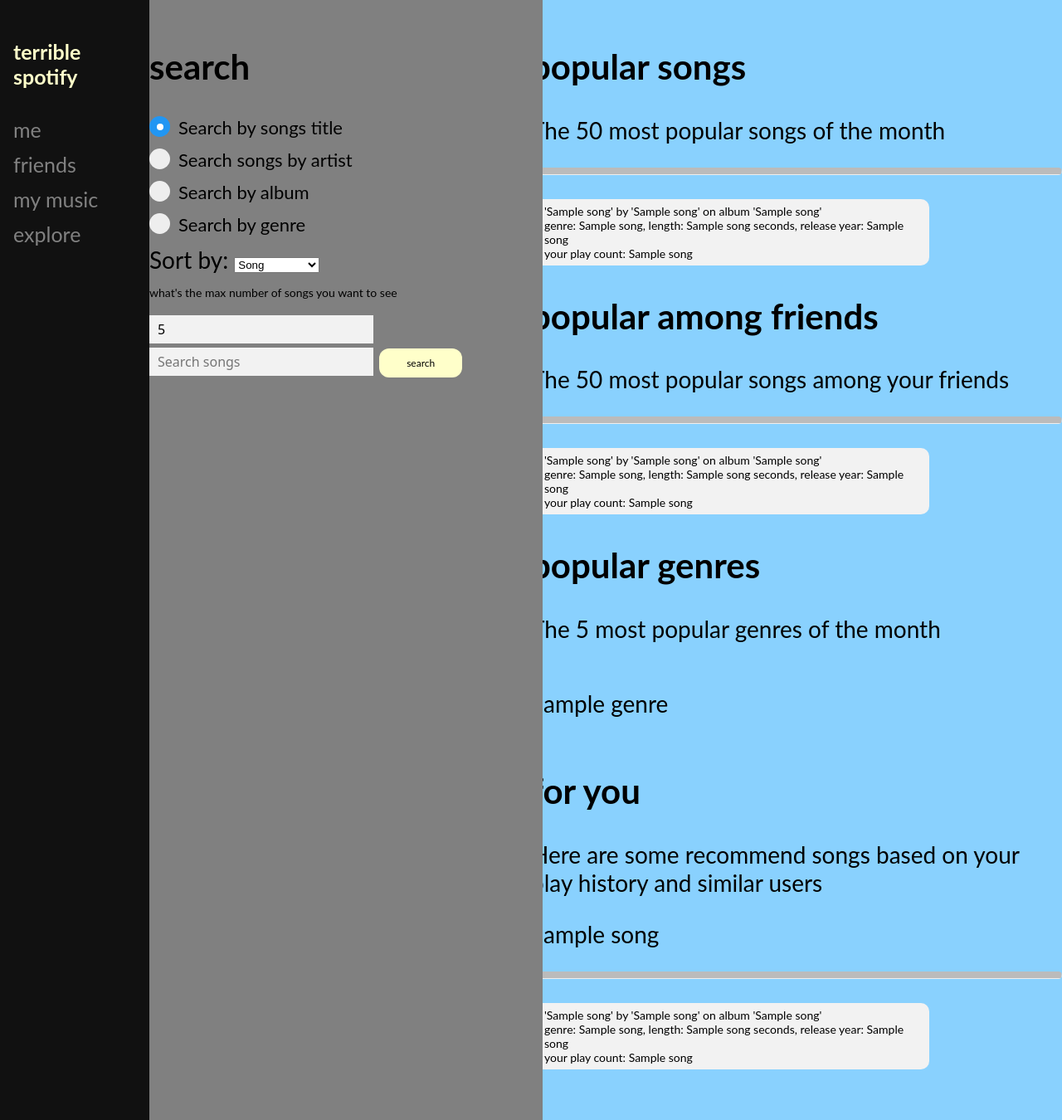
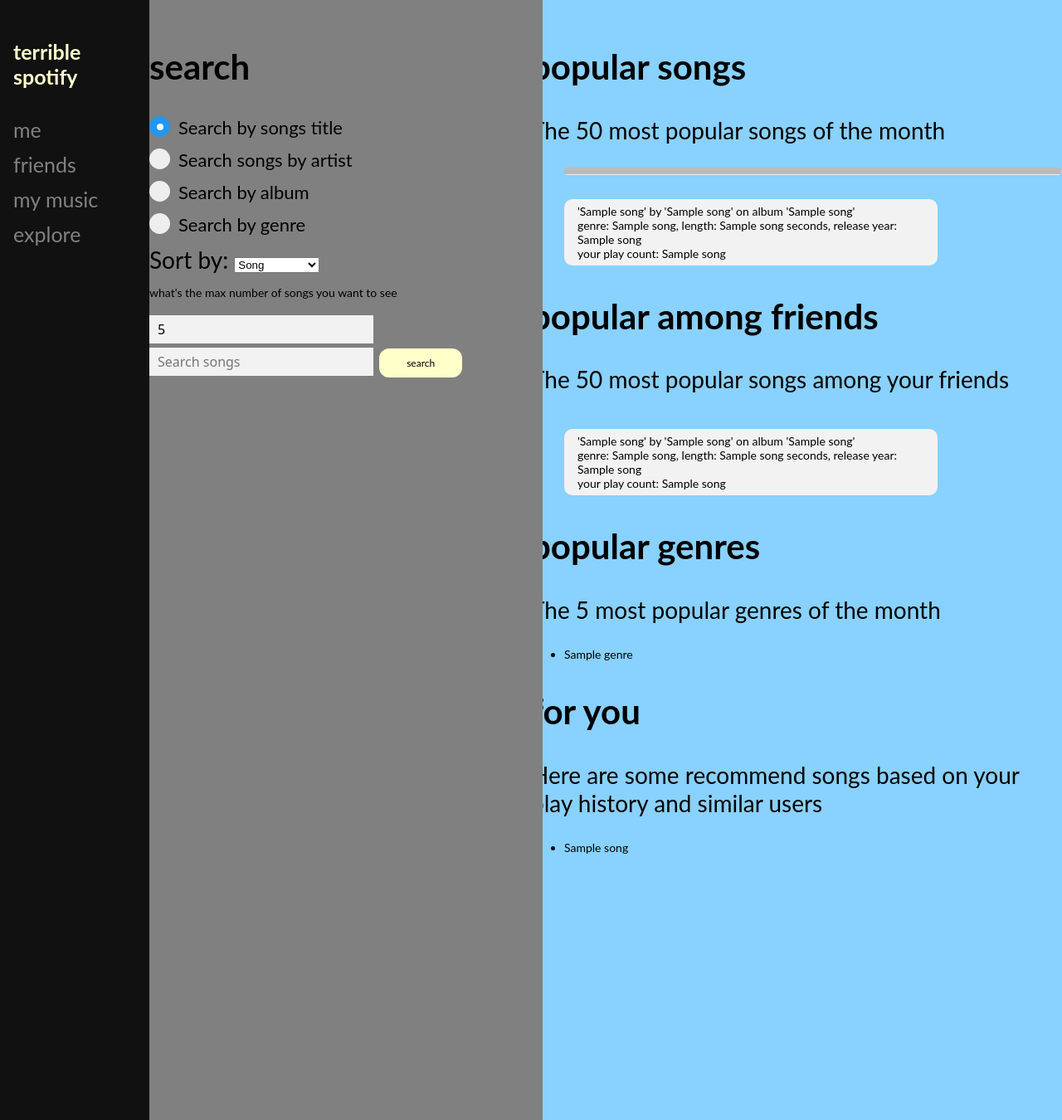
Before and after one commit to amb8489/music_DB, a Flask app: template website/templates/userpage.html in a window 1280 px wide, after a click on "explore". Shown: the whole page at 83% size. Run offline with Flask 2, Linux system fonts and the light colour scheme; the template is opened without the code that fills it: most values are stand-ins (such as "Sample title", 1, 10 or a date in 2020).

Commit message:
updated style

```diff
--- a/website/static/css/userpage.css
+++ b/website/static/css/userpage.css
@@ -433,3 +433,7 @@ hr.rounded {
   padding: 14px;
   text-decoration: none;
 }
+
+.small-list {
+  font-size: 9px;
+}
--- a/website/templates/userpage.html
+++ b/website/templates/userpage.html
@@ -276,67 +276,56 @@
                      <h2>popular songs</h2>
                      <p>The 50 most popular songs of the month</p>
 
-                     <div class="scrollmenu">
+                     <ul class="scrollmenu">
                         {% if user_data["top50songs"] != "None" %}
                         {% for song in user_data["top50songs"] %}
                         <hr class="rounded">
-                        <p class="card" style="font-size: 14px;">'{{ song[1] }}' by '{{ song[3] }}' on album
+                        <li class="card" style="font-size: 14px;">'{{ song[1] }}' by '{{ song[3] }}' on album
                            '{{ song[4] }}' <br>
                            genre: {{ song[5] }},
                            length: {{ song[2] }} seconds,
                            release year: {{ song[6] }} <br>
                            your play count: {{ song[7] }}
-                        </p>
+                        </li>
                         {% endfor %}{%endif%}
-                     </div>
+                     </ul>
 
                      <h2>popular among friends</h2>
                      <p>The 50 most popular songs among your friends</p>
 
-                     <div class="scrollmenu">
+                     <ul class="scrollmenu">
                         {% if user_data["top50songsfriends"] != "None" %}
                         {% for song in user_data["top50songsfriends"] %}
-                        <hr class="rounded">
-                        <p class="card" style="font-size: 14px;">'{{ song[1] }}' by '{{ song[3] }}' on album
+                        <li class="card" style="font-size: 14px;">'{{ song[1] }}' by '{{ song[3] }}' on album
                            '{{ song[4] }}' <br>
                            genre: {{ song[5] }},
                            length: {{ song[2] }} seconds,
                            release year: {{ song[6] }} <br>
                            your play count: {{ song[7] }}
-                        </p>
+                        </li>
                         {% endfor %}{%endif%}
-                     </div>
+                     </ul>
 
 
                      <h2>popular genres</h2>
                      <p>The 5 most popular genres of the month</p>
 
-                     <div class="scrolling-wrapper">
-                        {% if user_data["top5genres"] != "None" %}
-                        {% for genre in user_data["top5genres"] %}
-                           <p class="cardh"> {{genre}}</p>
+                     <ul class="small-list">
+                        {% if user_data["top5genre"] != "None" %}
+                        {% for genre in user_data["top5genre"] %}
+                           <li style="font-size: 14px;"> {{genre}}</li>
                         {% endfor %} {%endif%}
-                     </div>
+                     </ul>
 
 
                      <h2>for you</h2>
                      <p>Here are some recommend songs based on your play history and similar users</p>
-                     {% for song in user_data["recommend"] %}
-                        <p>{{song}}</p>
-                     {% endfor %}
-                     <div class="scrollmenu">
-                        {% if user_data["foryou"] != "None" %}
-                        {% for song in user_data["foryou"] %}
-                        <hr class="rounded">
-                        <p class="card" style="font-size: 14px;">'{{ song[1] }}' by '{{ song[3] }}' on album
-                           '{{ song[4] }}' <br>
-                           genre: {{ song[5] }},
-                           length: {{ song[2] }} seconds,
-                           release year: {{ song[6] }} <br>
-                           your play count: {{ song[7] }}
-                        </p>
+                     <ul class="small-list">
+                        {% if user_data["recommend"] != "None" %}
+                        {% for song in user_data["recommend"] %}
+                        <li style="font-size: 14px;">{{song}}</li>
                         {% endfor %}{%endif%}
-                     </div>
+                     </ul>
                   </div>
 
                   <div class="split left">
```
